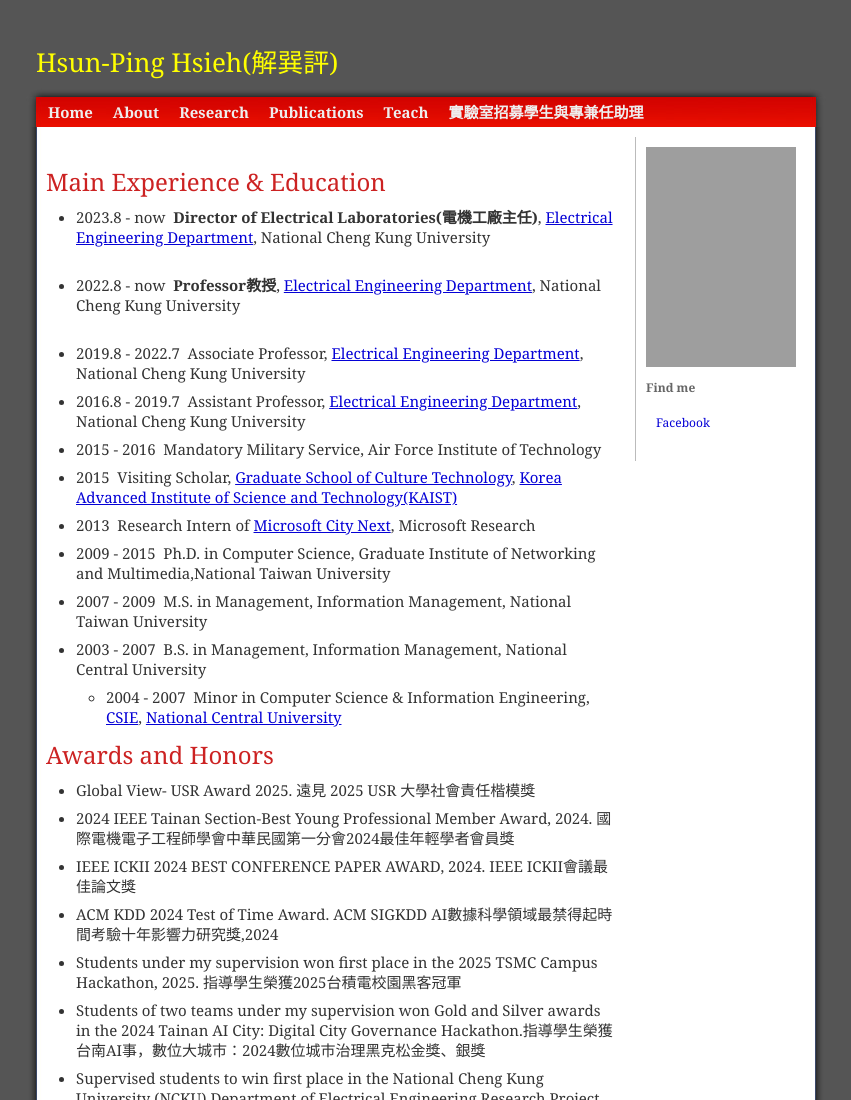
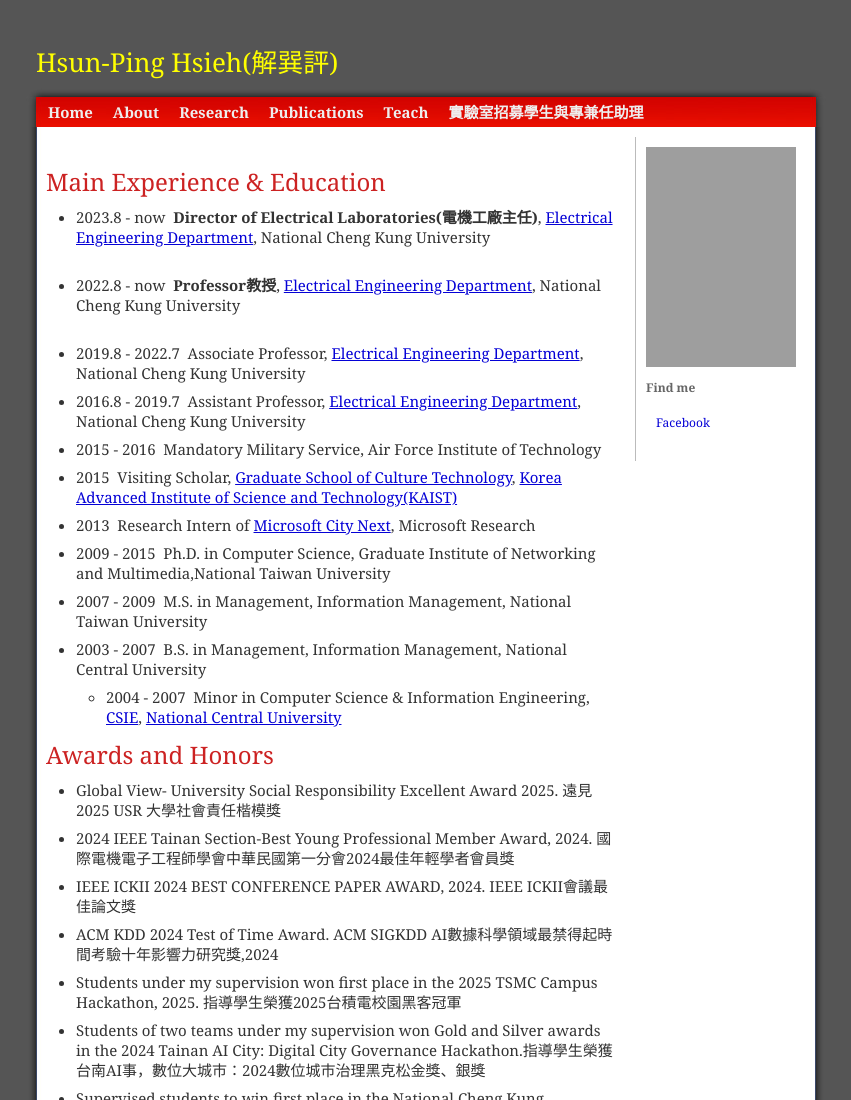
Before and after one commit to hphsieh/nckuee, a plain HTML site: page about.html in a window 1280 px wide. Shown: the top 1100 px of the page, without its empty margins (214-1065 px from the left). Drawn offline with Linux system fonts and the light colour scheme; grey boxes are pictures that could not be loaded.

Commit message:
Update about.html

```diff
--- a/about.html
+++ b/about.html
@@ -55,7 +55,7 @@
 <h2>Awards and Honors</h2>
 <div>
 <ul>
-<li>Global View- USR Award 2025. 遠見 2025 USR 大學社會責任楷模獎</li>
+<li>Global View- University Social Responsibility Excellent Award 2025. 遠見 2025 USR 大學社會責任楷模獎</li>
 <li>2024 IEEE Tainan Section-Best Young Professional Member Award, 2024. 國際電機電子工程師學會中華民國第一分會2024最佳年輕學者會員獎 </li>
 <li>IEEE ICKII 2024 BEST CONFERENCE PAPER AWARD, 2024. IEEE ICKII會議最佳論文獎</li>
 <li>ACM KDD 2024 Test of Time Award. ACM SIGKDD AI數據科學領域最禁得起時間考驗十年影響力研究獎,2024</li>
```
